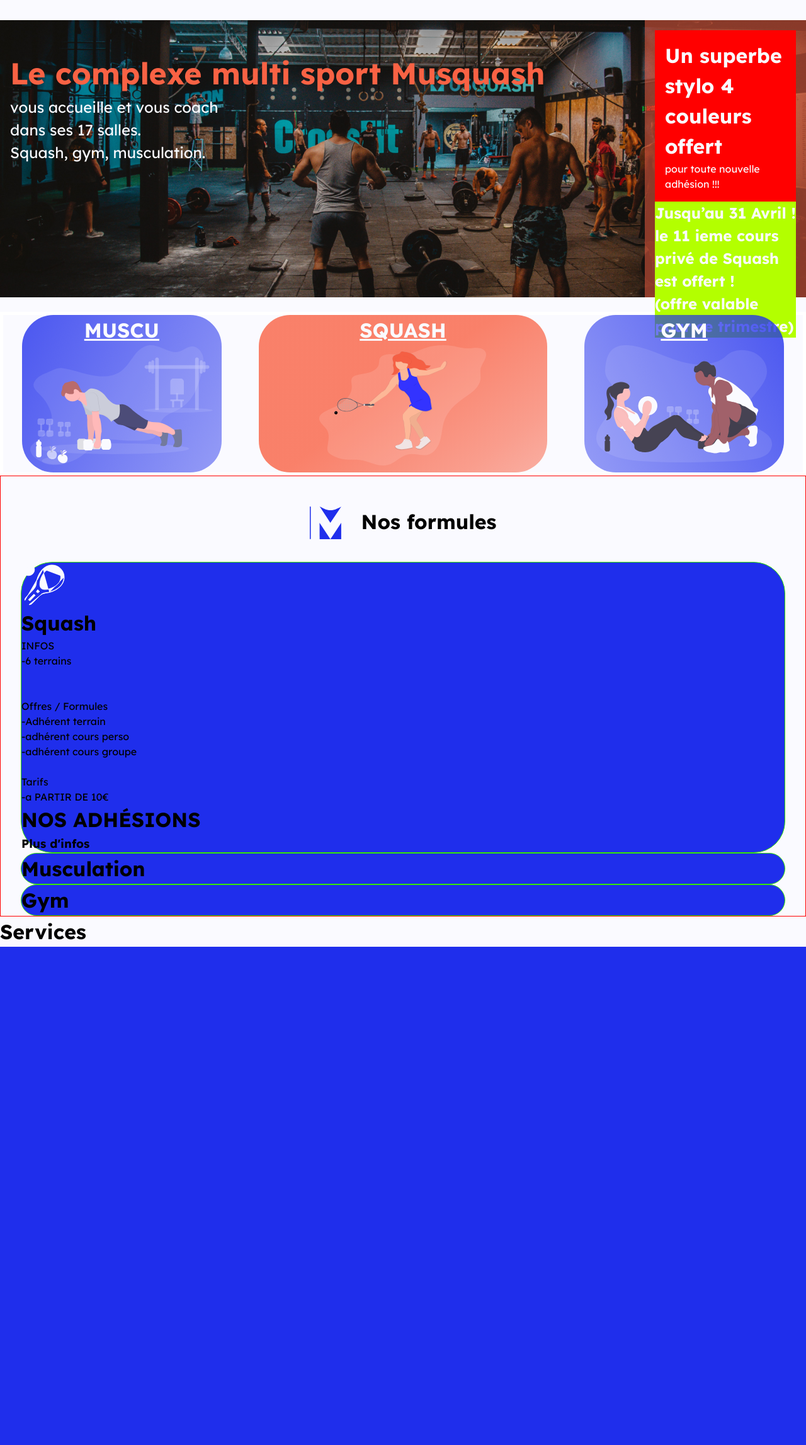
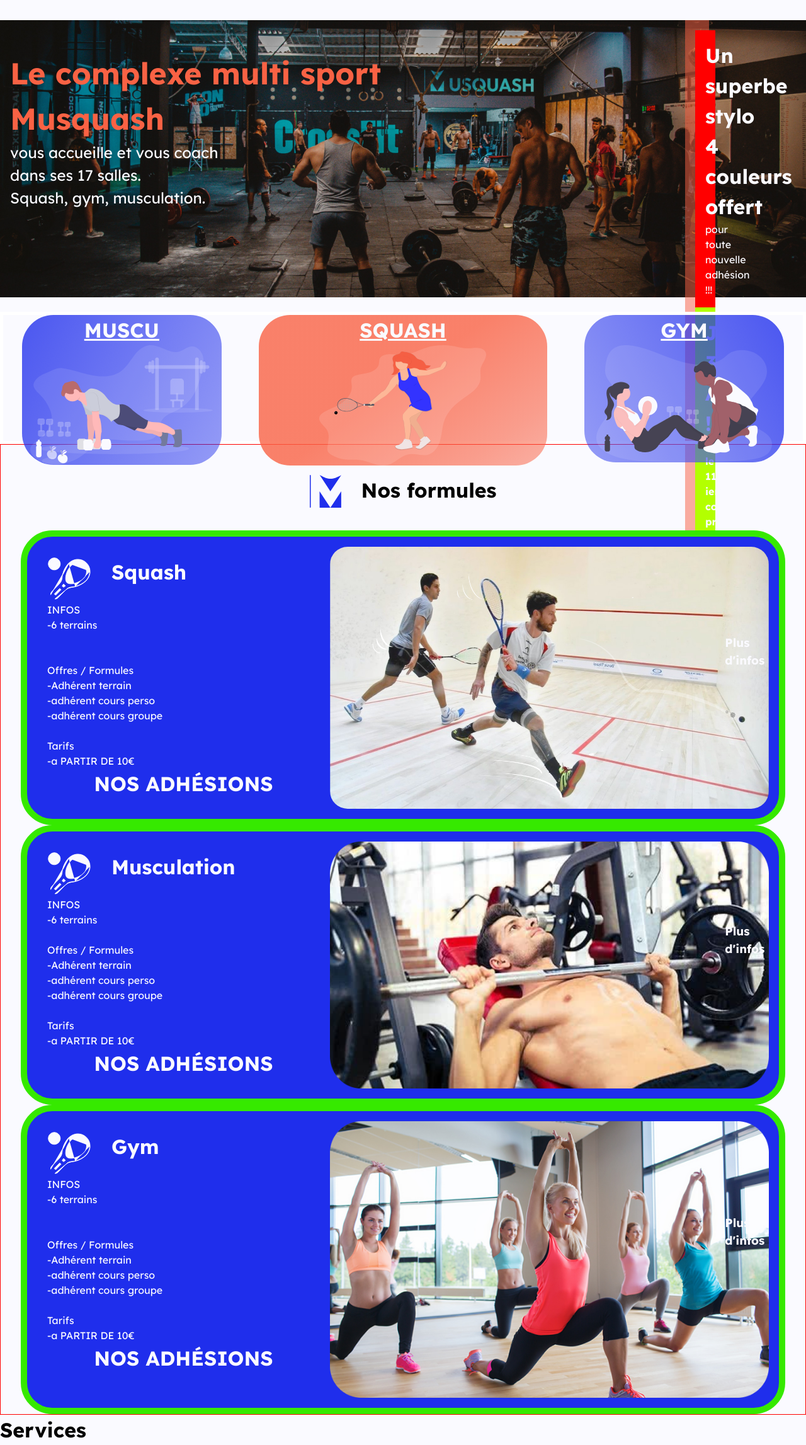
Before and after one commit to sawiw/Musquash, a PHP site: page / in a window 1280 px wide. Shown: the part 79-2373 px from the top of the page at 63% size. Before the commit the page ends 1582 px from the top, so only its background shows below. Run offline with PHP 8.4, Linux system fonts and the light colour scheme; style sheets or scripts are compiled from the project's sources.

Commit message:
formule avancé

```diff
--- a/css/style.css
+++ b/css/style.css
@@ -1,3 +1,9 @@
+:root {
+  --blanc:#FAFAFF;
+  --bleu:#1F2EEC;
+  --orange: #F96244;
+}
+
 body {
   background-color: #FAFAFF;
   font-family: "Lexend", sans-serif;
@@ -62,8 +68,8 @@
 
 .heroContainer {
   height: 55vh;
-  display: flex;
-  justify-content: space-around;
+  display: grid;
+  grid-template-columns: 85% 15%;
   background-image: url(/ressources/images/hero-salle.png);
   background-size: cover;
   background-position: center center;
@@ -91,21 +97,27 @@
   justify-content: space-around;
   color: #FAFAFF;
 }
+.heroContainer .OffrePromos h1, .heroContainer .OffrePromos h2 {
+  font-size: 2.5vw;
+}
 .heroContainer .OffrePromos .offre1 {
   background-color: red;
   padding: 1em;
 }
 .heroContainer .OffrePromos .offre2 {
+  padding: 1em;
   background-color: #b3ff00;
 }
 
 .Navigation {
   width: 100%;
+  position: relative;
 }
 .Navigation .navContainer {
   display: flex;
+  flex-wrap: wrap;
   justify-content: space-evenly;
-  height: 250px;
+  height: 25vh;
   padding: 0 0em;
 }
 .Navigation .navContainer > a {
@@ -129,7 +141,9 @@
 }
 .Navigation .navContainer .nav.Bleu {
   width: 25%;
-  height: 100%;
+  height: -webkit-fit-content;
+  height: -moz-fit-content;
+  height: fit-content;
 }
 .Navigation .navContainer .Bleu.Gauche {
   background: linear-gradient(117.36deg, rgba(31, 46, 236, 0.8) 0%, rgba(31, 46, 236, 0.464) 100%);
@@ -139,7 +153,9 @@
 }
 .Navigation .navContainer .nav.Orange {
   background: linear-gradient(143.76deg, rgba(249, 98, 68, 0.8) 47.15%, rgba(249, 98, 68, 0.612806) 83.1%, rgba(249, 98, 68, 0.4) 113.68%);
-  height: 100%;
+  height: -webkit-fit-content;
+  height: -moz-fit-content;
+  height: fit-content;
   width: 36%;
 }
 .Navigation .bandeau-promo {
@@ -151,9 +167,10 @@
   flex-direction: column;
   align-items: center;
   border: solid 1px red;
+  height: calc(100% + 30px);
 }
 .containerFormules .Formule {
-  border: solid 1px #36e900;
+  border: solid 10px #36e900;
   background-color: #1F2EEC;
   border-radius: 50px;
   width: 95%;
@@ -167,4 +184,47 @@
 .titreFormule .img-titre {
   width: 50px;
   margin-right: 2em;
+}
+
+.Formule {
+  display: grid;
+  grid-template-columns: 40% 60%;
+  grid-template-rows: auto;
+  padding: 1em;
+  color: var(--blanc);
+}
+.Formule .Titre {
+  display: flex;
+  gap: 30px;
+}
+.Formule .Infos {
+  padding: 1em;
+}
+.Formule .Images {
+  display: flex;
+  grid-row-end: span 2;
+}
+.Formule .Images img {
+  border-radius: 28px;
+}
+.Formule .PlusDinfos {
+  position: relative;
+  z-index: 2;
+  top: -10%;
+  right: 10%;
+  display: flex;
+  justify-content: flex-end;
+  align-items: center;
+}
+.Formule .NosAdhesions {
+  display: flex;
+  justify-content: center;
+  align-items: center;
+}
+
+@media screen and (max-width: 600px) {
+  .heroContainer {
+    grid-template-columns: 0;
+    grid-template-rows: 1fr 1fr;
+  }
 }/*# sourceMappingURL=style.css.map */
--- a/css/style.scss
+++ b/css/style.scss
@@ -3,6 +3,12 @@
 $blanc: #FAFAFF;
 $bleu :#1F2EEC;
 $orange: #F96244;
+
+:root {
+ --blanc :#FAFAFF;
+ --bleu :#1F2EEC;
+ --orange: #F96244;
+}
 
 
 body {
@@ -69,8 +75,8 @@
 
 .heroContainer {
   height: 55vh;
-  display:flex;
-  justify-content: space-around;
+  display:grid;
+  grid-template-columns: 85% 15%;
   background-image: url(/ressources/images/hero-salle.png);
   background-size: cover;
   background-position: center center;
@@ -86,6 +92,7 @@
     width:20%;
     padding:1em;
     background: #f9624483;
+    h1,h2 {font-size:2.5vw}
 
     display: flex;
     flex-direction: column;
@@ -96,6 +103,7 @@
       padding:1em ;
     }
     .offre2 {
+      padding:1em ;
       background-color:rgb(179, 255, 0);
     }
   }
@@ -103,11 +111,13 @@
 
 .Navigation {
   width: 100%;
+  position: relative;
   .navContainer {
     display: flex;
+    flex-wrap: wrap;
     justify-content: space-evenly;
     // gap: -px;
-    height: 250px;
+    height: 25vh;
     padding: 0 0em;
     & > a {
       border-radius: 50px;
@@ -130,13 +140,13 @@
     }
     .nav.Bleu {
       width: 25%;
-      height: 100%;
+      height: fit-content;
     }
     .Bleu.Gauche{background: linear-gradient(117.36deg, rgba(31, 46, 236, 0.8) 0%, rgba(31, 46, 236, 0.464) 100%);}
     .Bleu.Droite{background: linear-gradient(242.64deg, rgba(31, 46, 236, 0.8) 0%, rgba(31, 46, 236, 0.464) 100%);}
     .nav.Orange {
       background: linear-gradient(143.76deg, rgba(249, 98, 68, 0.8) 47.15%, rgba(249, 98, 68, 0.612806) 83.1%, rgba(249, 98, 68, 0.4) 113.68%);
-      height: 100%;
+      height: fit-content;
       width: 36%;
     }
   }
@@ -151,8 +161,9 @@
   // justify-content:center;
   align-items: center;
   border:solid 1px rgb(255, 0, 0);
+  height:calc(100% + 30px);
   .Formule {
-   border:solid 1px rgb(54, 233, 0);
+   border:solid 10px rgb(54, 233, 0);
    background-color: $bleu;
    border-radius: 50px;
    width:95% ;
@@ -168,3 +179,49 @@
   }
 
 }
+
+.Formule {
+  display: grid;
+  grid-template-columns:40% 60%;
+  grid-template-rows: auto;
+  padding:1em;
+  color: var(--blanc);
+
+  .Titre {
+    display: flex;
+    gap :30px;
+  }
+
+  .Infos {
+    padding:1em;
+  }
+  .Images {
+    display:flex;
+    grid-row-end: span 2 ;
+    img {
+      border-radius: 28px;
+    }
+  }
+
+  .PlusDinfos {
+    position: relative;
+    z-index: 2;
+    top: -10%;
+    right: 10%;
+    display: flex;
+    justify-content: flex-end;
+    align-items: center;
+  }
+  .NosAdhesions {
+    display: flex;
+    justify-content: center;
+    align-items: center;
+  }
+}
+
+@media screen and (max-width: 600px) {
+  .heroContainer {
+    grid-template-columns: 0;
+    grid-template-rows: 1fr 1fr;
+  }
+}
--- a/index.html
+++ b/index.html
@@ -53,12 +53,11 @@
       <p>pour toute nouvelle adhésion !!!</p>
     </div>
     <div class="offre2">
-      <h2>
-        Jusqu’au 31 Avril ! <br>
-        le 11 ieme cours privé de Squash est offert ! <br>
-        (offre valable pour ce trimestre)
+      <h2> Jusqu’au 31 Avril !</h2>
+        <br>
+        <h4>le 11 ieme cours privé de Squash est offert ! </h4><br>
+        <i>(offre valable pour ce trimestre)</i>
 
-      </h2>
 
     </div>
   </div>
@@ -115,34 +114,80 @@
         -a PARTIR DE 10€
       </div>
       <balise id="Squash"></balise>
+      <div class="NosAdhesions"><h1>NOS ADHÉSIONS</h1></div>
     </div>
 
     <div class="Images">
-
-    </div>
-
-    <div class="containerBouton">
-      <div class="NosAdhesions"><h1>NOS ADHÉSIONS</h1></div>
+      <img src="/ressources/images/image_squash.png" alt="image de courts de squash">
       <div class="PlusDinfos"><h3>Plus d'infos</h3></div>
     </div>
-  </div>
-  <div class="Formule Muscu" id="idsquash">
-    <balise id="Muscu"></balise>
-    <h1>Musculation</h1>
-  </div>
-  <div class="Formule Gym" id="idsquash">
-    <h1>Gym</h1>
-    <balise id="Gym"></balise>
-  </div>
-</div>
 
 
 
+  </div>
+
+  <div class="Formule Squash" id="idsquash">
+    <div class="Infos">
+      <div class="Titre">
+        <img src="./ressources/icons/icon-squash.svg" alt="">
+        <h1>Musculation</h1>
+      </div>
+      <div class="Text">
+        INFOS <br>
+        -6 terrains<br>
+        <br>
+        Offres / Formules<br>
+        -Adhérent terrain<br>
+        -adhérent cours perso<br>
+        -adhérent cours groupe
+        <br><br>
+        Tarifs<br>
+        -a PARTIR DE 10€
+      </div>
+      <balise id="Squash"></balise>
+      <div class="NosAdhesions"><h1>NOS ADHÉSIONS</h1></div>
+    </div>
+
+    <div class="Images">
+      <img src="/ressources/images/image_muscu.png" alt="" srcset="">
+      <div class="PlusDinfos"><h3>Plus d'infos</h3></div>
+    </div>
 
 
 
+  </div>
+
+  <div class="Formule Squash" id="idsquash">
+    <div class="Infos">
+      <div class="Titre">
+        <img src="./ressources/icons/icon-squash.svg" alt="">
+        <h1>Gym</h1>
+      </div>
+      <div class="Text">
+        INFOS <br>
+        -6 terrains<br>
+        <br><br>
+        Offres / Formules<br>
+        -Adhérent terrain<br>
+        -adhérent cours perso<br>
+        -adhérent cours groupe
+        <br><br>
+        Tarifs<br>
+        -a PARTIR DE 10€
+      </div>
+      <balise id="Squash"></balise>
+      <div class="NosAdhesions"><h1>NOS ADHÉSIONS</h1></div>
+    </div>
+
+    <div class="Images">
+      <img src="/ressources/images/image_gym.png" alt="" srcset="">
+      <div class="PlusDinfos"><h3>Plus d'infos</h3></div>
+    </div>
 
 
+
+  </div>
+</div>
 
   <!--contenaire service vente/loc -->
   <div class="service" id="idservice">
```
Also changed, not shown: ressources/images/image_gym.png (added), ressources/images/image_muscu.png (added), ressources/images/image_squash.png (added), 1 other file.
